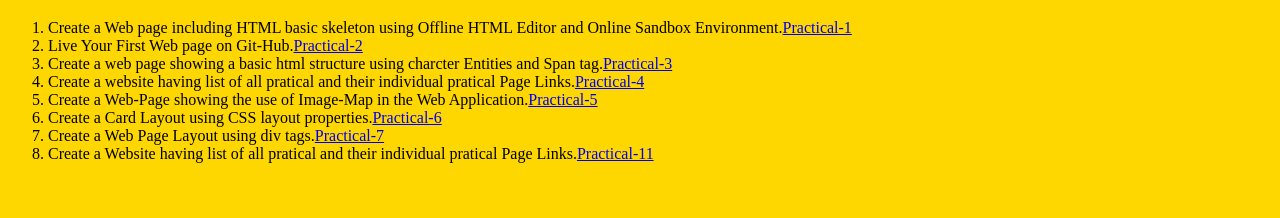
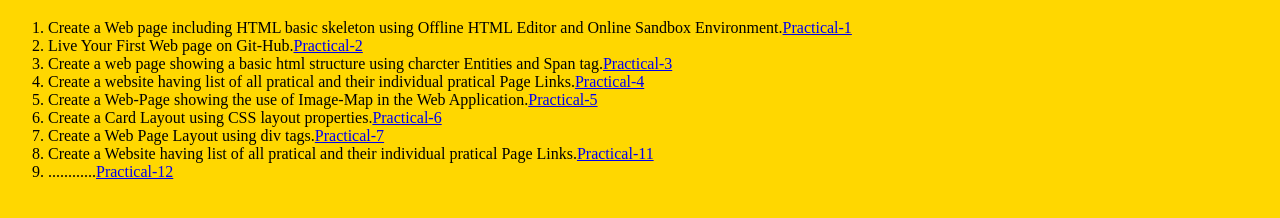
Before and after one commit to mukul-mishra/FullStackPracticalsPage, a plain HTML site: page index.html in a window 1280 px wide. Shown: the part 224-442 px from the top of the page. Drawn offline with Linux system fonts and the light colour scheme.

Commit message:
complete

```diff
--- a/index.html
+++ b/index.html
@@ -26,6 +26,7 @@
         <li>Create a Card Layout using CSS layout properties.<a href="practicals/prac_6.html" target="_blank">Practical-6</a></li>
         <li>Create a Web Page Layout using div tags.<a href="practicals/prac_7.html" target="_blank">Practical-7</a></li>
         <li>Create a Website having list of all pratical and their individual pratical Page Links.<a href="practicals/prac_11.html" target="_blank">Practical-11</a></li>
+        <li>............<a href="practicals/prac_12.html" target="_blank">Practical-12</a></li>
      </ol>
 
 </body>
```
